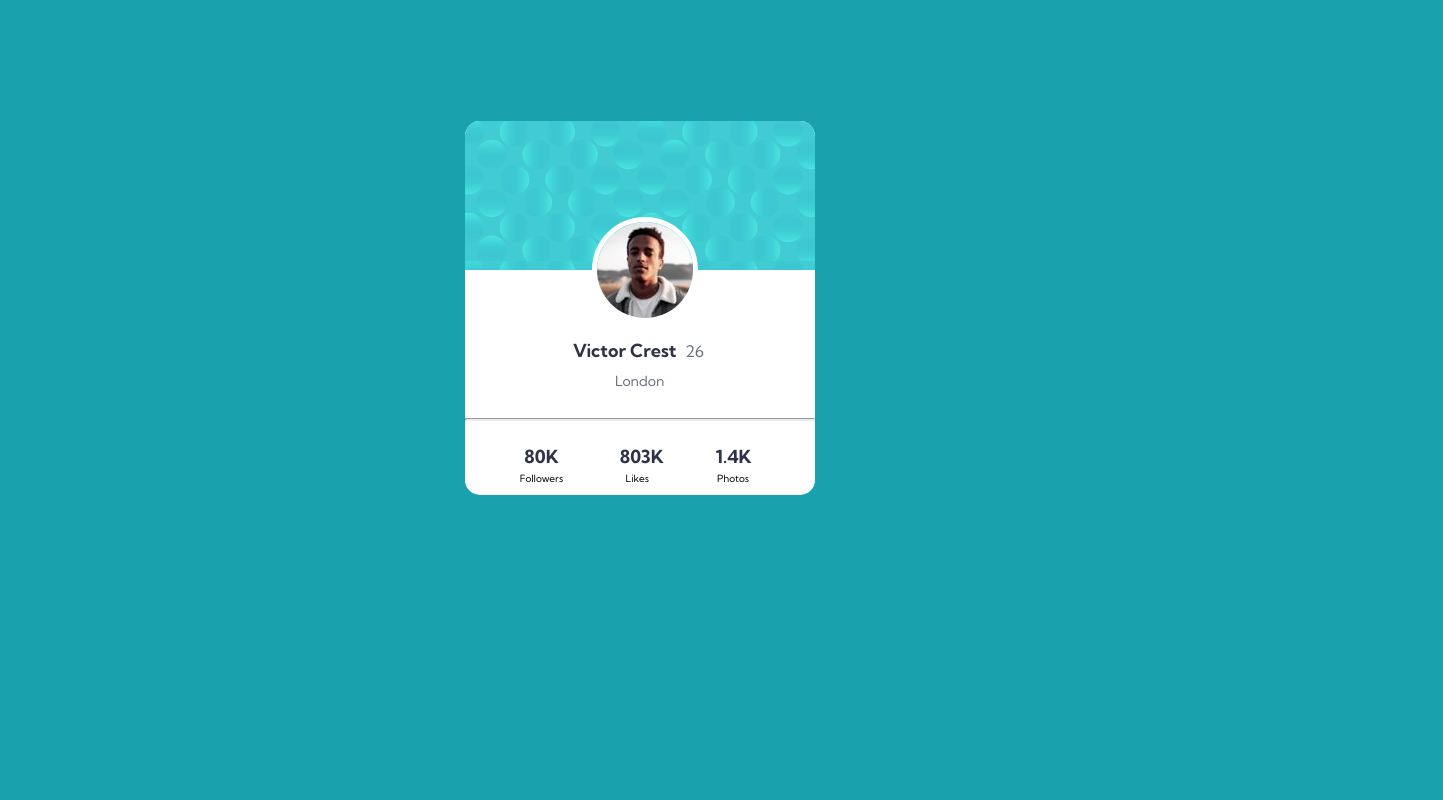
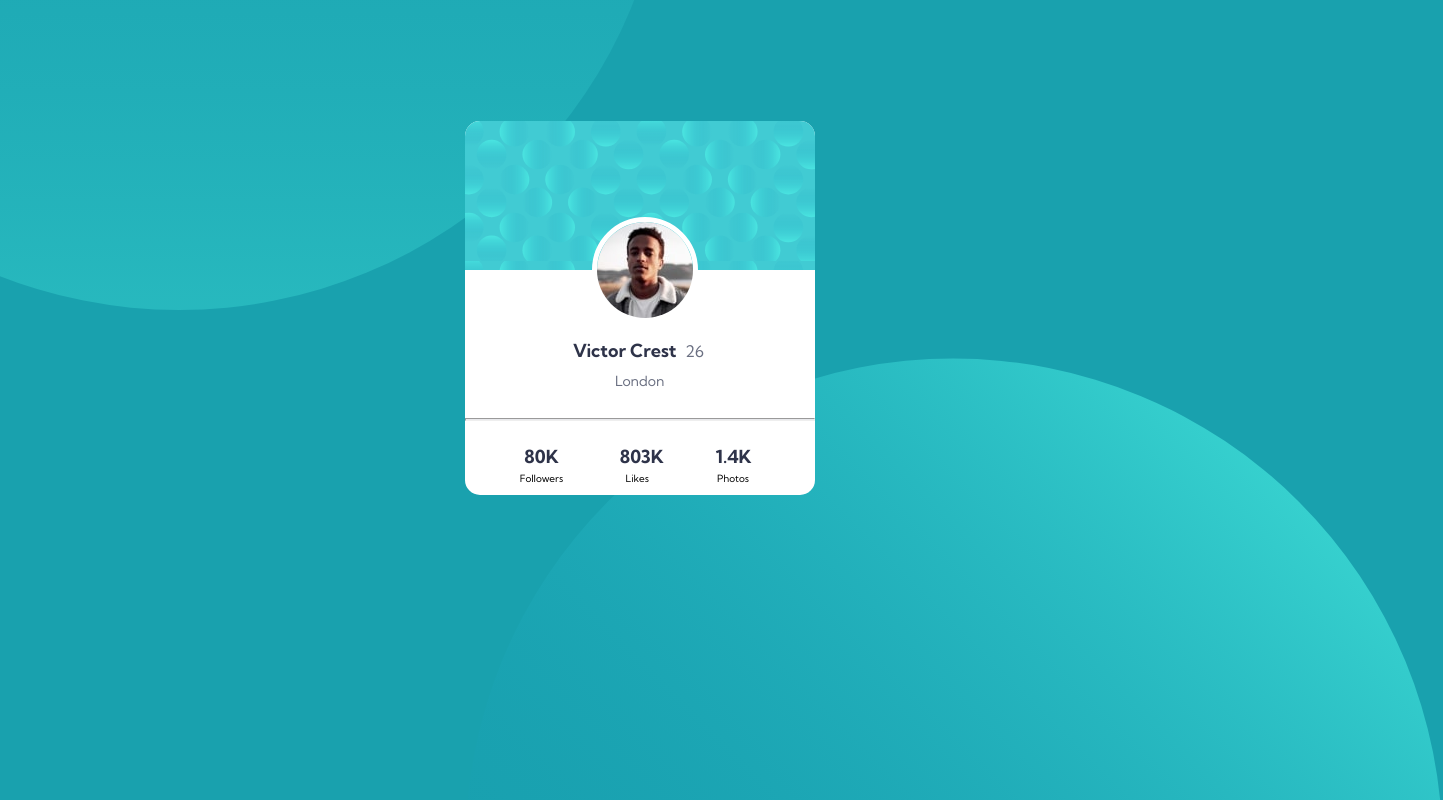
Before and after one commit to zky63/FrontEndProfileCard, a plain HTML site: page index.html in a window 1280 px wide. Shown: the part 100-900 px from the top of the page, 1443 px wide, since content can reach past the window. Before the commit the page ends 816 px from the top, so only its background shows below. Drawn offline with Linux system fonts and the light colour scheme.

Commit message:
Finished Item

```diff
--- a/Resources/styles.css
+++ b/Resources/styles.css
@@ -7,7 +7,28 @@ body {
     display: flex;
     justify-content: center;
     align-items: center;
+    position:relative;
+    z-index: 1;
 }
+
+#topCircle img{
+    position: absolute;
+    z-index: 2;
+    width: 978px;
+    height: 978px;
+    margin-top: -975px;
+    margin-left: -775px;
+    transform: rotate(-135deg);
+}
+
+#botCircle img{
+    position: absolute;
+    z-index: 2;
+    width: 978px;
+    height: 978px;
+    margin: 50px 0px;
+}
+
 
 #cardContainer {
     height: 374px;
@@ -16,6 +37,8 @@ body {
     border-radius: 15px;
     overflow: hidden;
     background-color: #FFFFFF;
+    position:relative;
+    z-index: 3;
 }
 
 .topRect {
@@ -25,7 +48,7 @@ body {
 
 }
 
-img {
+#profile {
     width: 96px;
     height: 96px;
     border: 5px solid #FFFFFF;
@@ -118,7 +141,7 @@ hr {
         width: 325px;
     }
 
-    img{
+    #profile{
         margin-left: 114.5px;
     }
 
--- a/index.html
+++ b/index.html
@@ -11,10 +11,17 @@
 </head>
 
 <body>
+    <div id = "topCircle">
+        <img src="Resources/images/bg-pattern-bottom.svg">
+    </div>
+    <div id = "botCircle">
+        <img src="Resources/images/bg-pattern-top.svg">
+    </div>
+
     <div id="cardContainer">
         <div class="topRect"></div>
         <div class="image">
-            <img src= "Resources/images/image-victor.jpg">
+            <img id="profile" src= "Resources/images/image-victor.jpg">
         </div>
         <div id="nameAge">
             <div id="name" class="boldText inline">Victor Crest</div>
```
